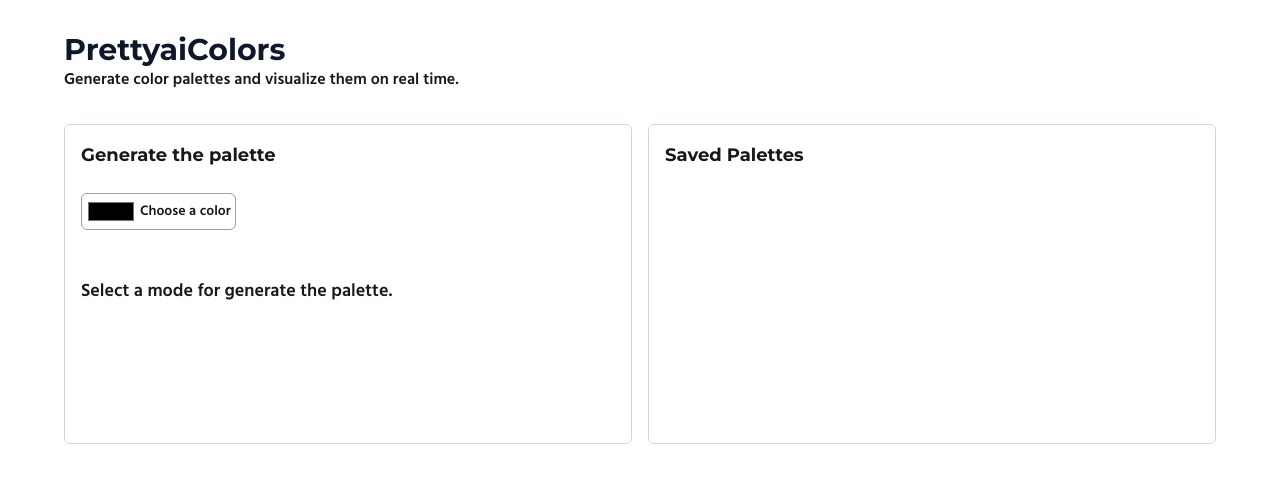
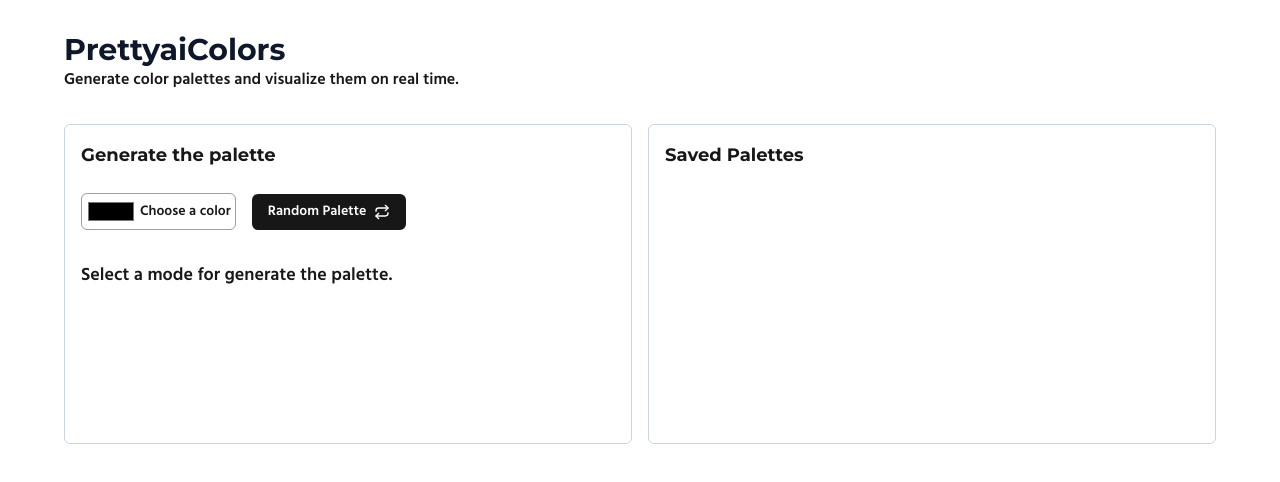
Before and after one commit to radriann21/prettyai-colors, a Next.js app: page / in a window 1280 px wide. Shown: the top 482 px of the page. Built offline with nearby package versions, Linux system fonts and the light colour scheme.

Commit message:
feat: added the random palette generation and unit tests

```diff
--- a/src/app/components/DisplayPalette.tsx
+++ b/src/app/components/DisplayPalette.tsx
@@ -7,7 +7,7 @@ export const DisplayPalette = () => {
   const colors = useColorStore((state) => state.colors)
 
   if (colors.length === 0) return (
-    <h3 className="text-lg font-semibold mt-12">Select a mode for generate the palette.</h3>
+    <h3 className="text-lg font-semibold mt-8">Select a mode for generate the palette.</h3>
   )
 
   return (
@@ -23,7 +23,7 @@ export const DisplayPalette = () => {
           ))
         }
       </div>
-      <button onClick={() => copyToClipboard(colors.join(","), 'Palette copied!')} className="mt-10 px-4 py-2 font-semibold bg-neutral-900 text-white w-fit rounded-md text-sm cursor-pointer inline-flex items-center">
+      <button onClick={() => copyToClipboard(colors.join(","), 'Palette copied!')} className="btn mt-10 px-4 py-2 font-semibold bg-neutral-900 text-white w-fit rounded-md text-sm cursor-pointer inline-flex items-center transition-colors duration-200 hover:bg-neutral-800">
         Copy palette
         <Copy className="w-4 h-4 ml-2" />
       </button>
--- a/src/app/components/InputColor.tsx
+++ b/src/app/components/InputColor.tsx
@@ -3,14 +3,11 @@ import { useColorStore } from "@/providers/colorStoreProvider"
 
 export const InputColor = () => {
   const color = useColorStore((state) => state.color)
-  const colors = useColorStore((state) => state.colors)
   const setColor = useColorStore((state) => state.setColor)
-
-  console.log(colors)
 
   return (
     <label htmlFor="color" className="flex items-center space-x-1 border-[1px] rounded-md border-slate-400 p-1">
-      <input type="color" id="color" value={color} onChange={(evt) => setColor(evt.target.value)} />
+      <input type="color" id="color" value={color || ''} onChange={(evt) => setColor(evt.target.value)} />
       <span className="font-semibold text-sm">Choose a color</span>
     </label>
   )
--- /dev/null
+++ b/src/app/components/RandomPaletteButton.tsx
@@ -0,0 +1,15 @@
+"use client"
+import { useColorStore } from "@/providers/colorStoreProvider"
+import { Repeat } from "lucide-react"
+
+export const RandomPaletteButton = () => {
+
+  const setRandomPalette = useColorStore((state) => state.setRandomPalette)
+
+  return (
+    <button onClick={setRandomPalette} className="inline-flex items-center text-white bg-neutral-900 text-sm font-semibold px-4 py-2 rounded-md w-fit cursor-pointer transition-colors duration-200 hover:bg-neutral-800">
+      Random Palette
+      <Repeat className="w-4 h-4 ml-2" />
+    </button>
+  )
+}
--- a/src/app/page.tsx
+++ b/src/app/page.tsx
@@ -1,4 +1,5 @@
 import { InputColor } from "./components/InputColor";
+import { RandomPaletteButton } from "./components/RandomPaletteButton";
 import { DisplayPalette } from "./components/DisplayPalette";
 import { Toaster } from "react-hot-toast";
 
@@ -16,6 +17,7 @@ export default function Home() {
           {/* Inputs */}
           <div className="flex items-center space-x-4 mt-6">
             <InputColor />
+            <RandomPaletteButton />
           </div>
           <DisplayPalette />
         </div>
--- a/src/stores/colorStore.ts
+++ b/src/stores/colorStore.ts
@@ -1,13 +1,15 @@
 import { createStore } from "zustand/vanilla";
 import { generatePalette } from "@/utils/generatePalette";
+import { generateRandomPalette } from "@/utils/generateRandomPalette";
 
 export type ColorState = {
-  color: string;
+  color: string
   colors: string[]
 }
 
 export type ColorActions = {
   setColor: (color:string) => void
+  setRandomPalette: () => void
 }
 
 export type ColorStore = ColorState & ColorActions
@@ -33,6 +35,13 @@ export const createColorStore = (initState: ColorState = defaultInitState) => {
         color,
         colors
       }
+    }),
+    setRandomPalette: () => set(() => {
+      const { color, colors } = generateRandomPalette()
+      return {
+        color,
+        colors
+      }
     })
   }))
 }
--- a/src/utils/copyToClipboard.ts
+++ b/src/utils/copyToClipboard.ts
@@ -3,6 +3,8 @@ import toast from "react-hot-toast"
 export const copyToClipboard = (text:string, message:string) => {
   navigator.clipboard.writeText(text)
   toast(message, {
+    duration: 2000,
+    position: 'bottom-right',
     style: {
       color: 'white',
       backgroundColor: 'green'
--- /dev/null
+++ b/src/utils/generateRandomPalette.ts
@@ -0,0 +1,10 @@
+import chroma from "chroma-js";
+
+export const generateRandomPalette = () => {
+  const color = chroma.random().hex()
+  const colors = chroma.scale([color, chroma(color).darken(2)]).colors(5)
+  return {
+    color,
+    colors
+  }
+}
```
Also changed, not shown: 1 other file (tests, documents, lock files or other folders).
